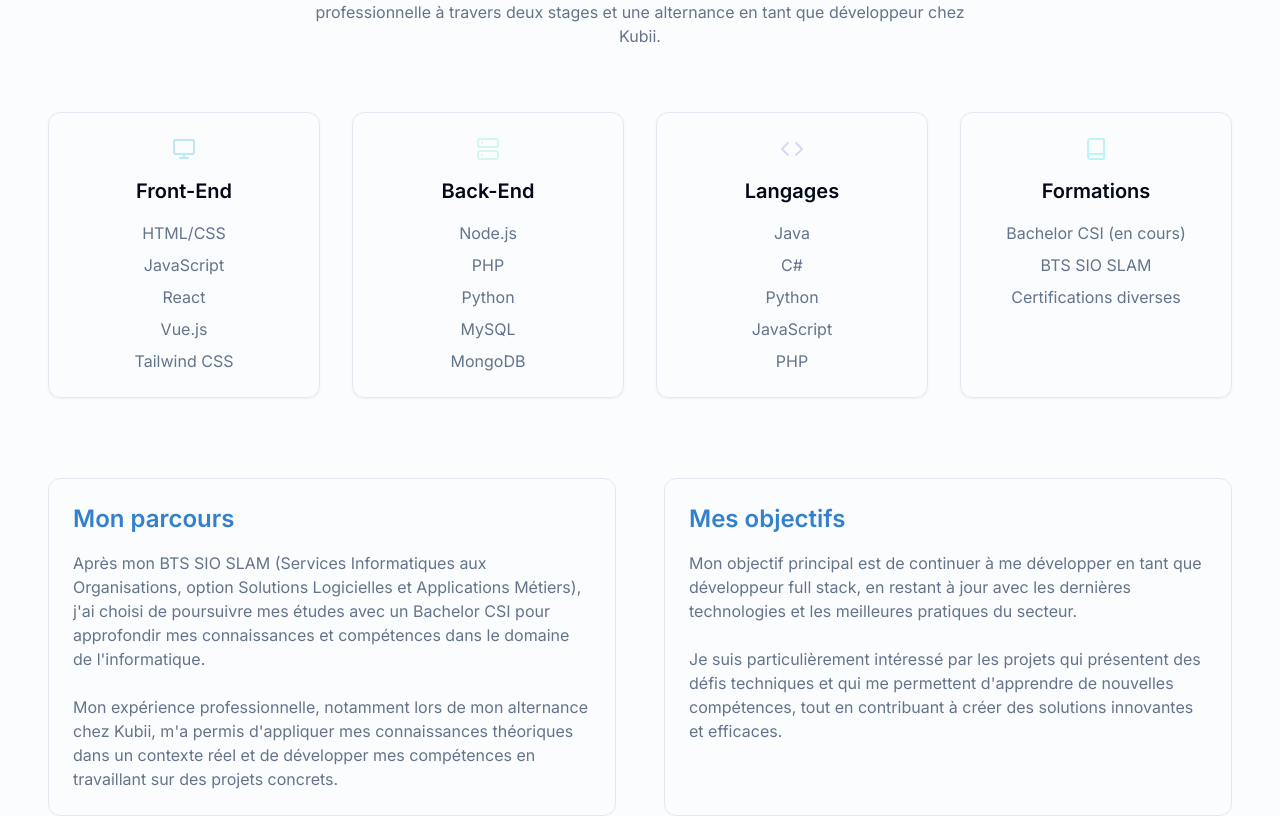
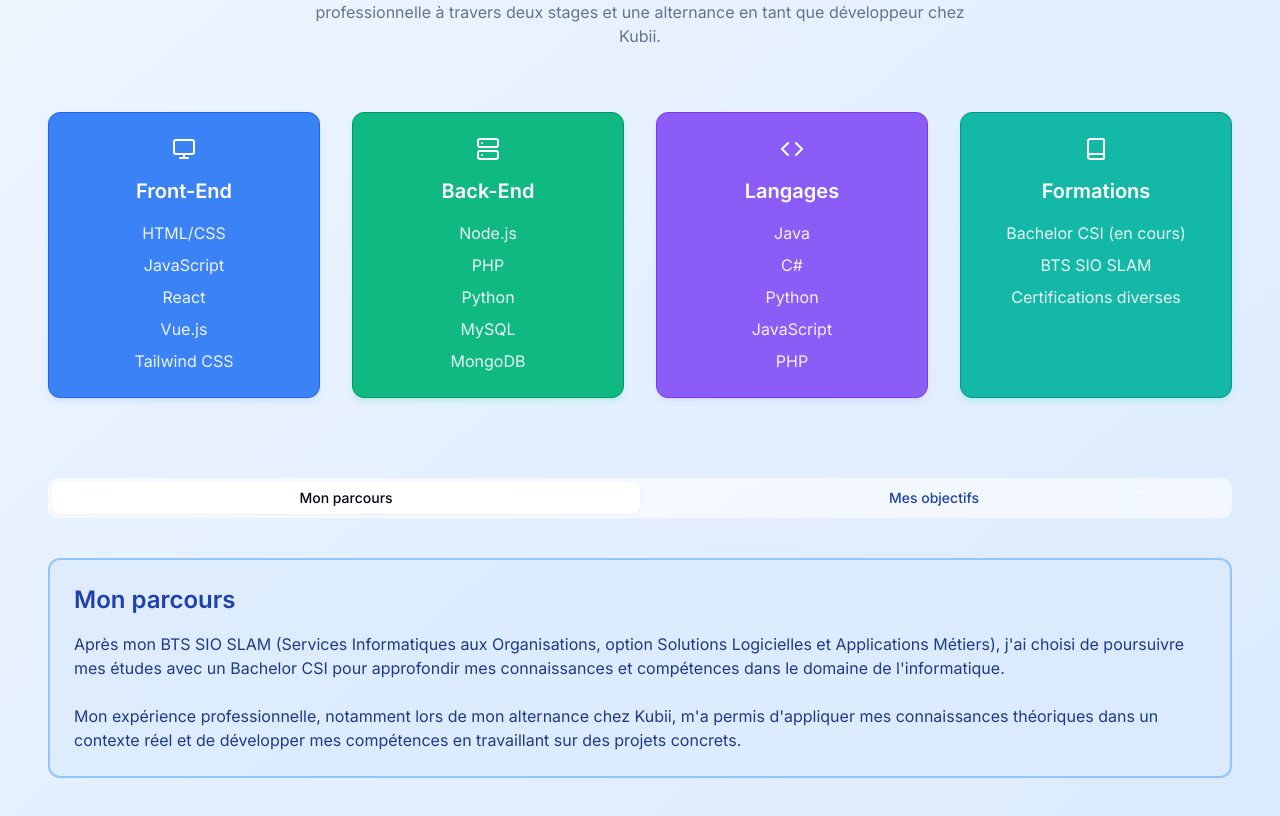
Before and after one commit to BenjaminBerns/csi-portfolio-adventures, a React (Vite) app: page / in a window 1280 px wide. Shown: the part 1020-1836 px from the top of the page. Built offline with nearby package versions, Linux system fonts and the light colour scheme.

Commit message:
Fix: About section colors
Improve the visibility of the colors in the "About" section.

```diff
--- a/src/components/sections/About.tsx
+++ b/src/components/sections/About.tsx
@@ -1,6 +1,7 @@
 
 import React, { useEffect } from "react";
 import { Monitor, Code, Server, Book } from "lucide-react";
+import { Tabs, TabsContent, TabsList, TabsTrigger } from "@/components/ui/tabs";
 
 const About = () => {
   useEffect(() => {
@@ -28,40 +29,40 @@ const About = () => {
 
   const skills = [
     {
-      icon: <Monitor className="w-6 h-6 mb-4 text-accent-sky" />,
+      icon: <Monitor className="w-6 h-6 mb-4 text-white" />,
       title: "Front-End",
       items: ["HTML/CSS", "JavaScript", "React", "Vue.js", "Tailwind CSS"],
-      bgClass: "bg-accent-sky/20 border-accent-sky/40 shadow-sm shadow-accent-sky/20"
+      bgClass: "bg-blue-500 border-blue-600 shadow-md shadow-blue-300/30"
     },
     {
-      icon: <Server className="w-6 h-6 mb-4 text-accent-mint" />,
+      icon: <Server className="w-6 h-6 mb-4 text-white" />,
       title: "Back-End",
       items: ["Node.js", "PHP", "Python", "MySQL", "MongoDB"],
-      bgClass: "bg-accent-mint/20 border-accent-mint/40 shadow-sm shadow-accent-mint/20"
+      bgClass: "bg-emerald-500 border-emerald-600 shadow-md shadow-emerald-300/30"
     },
     {
-      icon: <Code className="w-6 h-6 mb-4 text-accent-lavender" />,
+      icon: <Code className="w-6 h-6 mb-4 text-white" />,
       title: "Langages",
       items: ["Java", "C#", "Python", "JavaScript", "PHP"],
-      bgClass: "bg-accent-lavender/20 border-accent-lavender/40 shadow-sm shadow-accent-lavender/20"
+      bgClass: "bg-violet-500 border-violet-600 shadow-md shadow-violet-300/30"
     },
     {
-      icon: <Book className="w-6 h-6 mb-4 text-accent-teal" />,
+      icon: <Book className="w-6 h-6 mb-4 text-white" />,
       title: "Formations",
       items: ["Bachelor CSI (en cours)", "BTS SIO SLAM", "Certifications diverses"],
-      bgClass: "bg-accent-teal/20 border-accent-teal/40 shadow-sm shadow-accent-teal/20"
+      bgClass: "bg-teal-500 border-teal-600 shadow-md shadow-teal-300/30"
     }
   ];
 
   return (
-    <section id="about" className="py-20 px-6 md:px-12 bg-secondary/30">
+    <section id="about" className="py-20 px-6 md:px-12 bg-gradient-to-br from-blue-50 to-blue-100">
       <div className="max-w-7xl mx-auto">
         <div className="text-center mb-16 reveal">
           <p className="section-subtitle mb-2">Qui suis-je</p>
           <h2 className="section-title mb-6">
             <span className="relative inline-block">
               À propos de moi
-              <span className="absolute bottom-1 left-0 w-full h-2 bg-accent-teal/40 -z-10"></span>
+              <span className="absolute bottom-1 left-0 w-full h-2 bg-blue-300 -z-10"></span>
             </span>
           </h2>
           <p className="text-muted-foreground max-w-2xl mx-auto">
@@ -78,10 +79,10 @@ const About = () => {
               style={{ transitionDelay: `${index * 100}ms` }}
             >
               <div className="flex justify-center">{skill.icon}</div>
-              <h3 className="text-xl font-semibold mb-4">{skill.title}</h3>
+              <h3 className="text-xl font-semibold mb-4 text-white">{skill.title}</h3>
               <ul className="space-y-2">
                 {skill.items.map((item) => (
-                  <li key={item} className="text-muted-foreground">
+                  <li key={item} className="text-white/90">
                     {item}
                   </li>
                 ))}
@@ -90,30 +91,37 @@ const About = () => {
           ))}
         </div>
 
-        <div className="mt-20 grid grid-cols-1 md:grid-cols-2 gap-12 reveal">
-          <div className="p-6 rounded-lg border border-accent-sky/20 bg-accent-sky/5">
-            <h3 className="text-2xl font-semibold mb-4 text-blue-deep">Mon parcours</h3>
-            <p className="text-muted-foreground mb-6">
+        <div className="mt-20">
+          <Tabs defaultValue="parcours" className="w-full reveal">
+            <TabsList className="w-full bg-white/60 backdrop-blur-sm mb-8">
+              <TabsTrigger value="parcours" className="flex-1 text-blue-800">Mon parcours</TabsTrigger>
+              <TabsTrigger value="objectifs" className="flex-1 text-blue-800">Mes objectifs</TabsTrigger>
+            </TabsList>
+
+            <TabsContent value="parcours" className="p-6 rounded-lg border-2 border-blue-300 bg-blue-100/70 reveal">
+              <h3 className="text-2xl font-semibold mb-4 text-blue-800">Mon parcours</h3>
+              <p className="text-blue-900 mb-6">
                 Après mon BTS SIO SLAM (Services Informatiques aux Organisations, option Solutions Logicielles et Applications Métiers),
                 j'ai choisi de poursuivre mes études avec un Bachelor CSI pour approfondir mes connaissances et compétences dans le domaine de l'informatique.
               </p>
-            <p className="text-muted-foreground">
+              <p className="text-blue-900">
                 Mon expérience professionnelle, notamment lors de mon alternance chez Kubii, m'a permis d'appliquer mes connaissances
                 théoriques dans un contexte réel et de développer mes compétences en travaillant sur des projets concrets.
               </p>
-          </div>
+            </TabsContent>
 
-          <div className="p-6 rounded-lg border border-accent-lavender/20 bg-accent-lavender/5">
-            <h3 className="text-2xl font-semibold mb-4 text-blue-deep">Mes objectifs</h3>
-            <p className="text-muted-foreground mb-6">
+            <TabsContent value="objectifs" className="p-6 rounded-lg border-2 border-purple-300 bg-purple-100/70 reveal">
+              <h3 className="text-2xl font-semibold mb-4 text-purple-800">Mes objectifs</h3>
+              <p className="text-purple-900 mb-6">
                 Mon objectif principal est de continuer à me développer en tant que développeur full stack, en restant à jour
                 avec les dernières technologies et les meilleures pratiques du secteur.
               </p>
-            <p className="text-muted-foreground">
+              <p className="text-purple-900">
                 Je suis particulièrement intéressé par les projets qui présentent des défis techniques et qui me permettent
                 d'apprendre de nouvelles compétences, tout en contribuant à créer des solutions innovantes et efficaces.
               </p>
-          </div>
+            </TabsContent>
+          </Tabs>
         </div>
       </div>
     </section>
```
Lines whose indentation alone changed are shown as unchanged.
